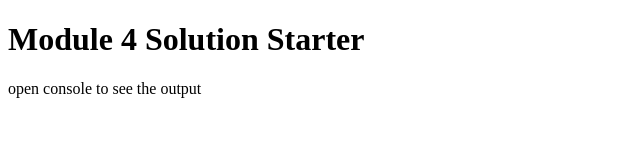
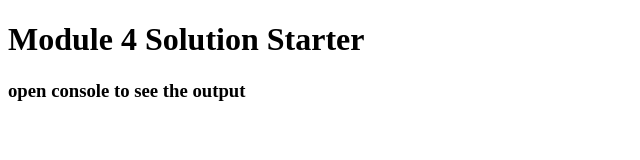
Before and after one commit to sowjanya09/module-4, a plain HTML site: page index.html in a window 1280 px wide. Shown: the whole page, without its empty margins (0-640 px from the left). Drawn offline with Linux system fonts and the light colour scheme.

Commit message:
Update index.html

```diff
--- a/index.html
+++ b/index.html
@@ -12,6 +12,6 @@ var names=[];
 </head>
 <body>
 <h1>Module 4 Solution Starter</h1>
-<p>open console to see the output</p>
+<h3>open console to see the output</h3>
 </body>
 </html>
```
